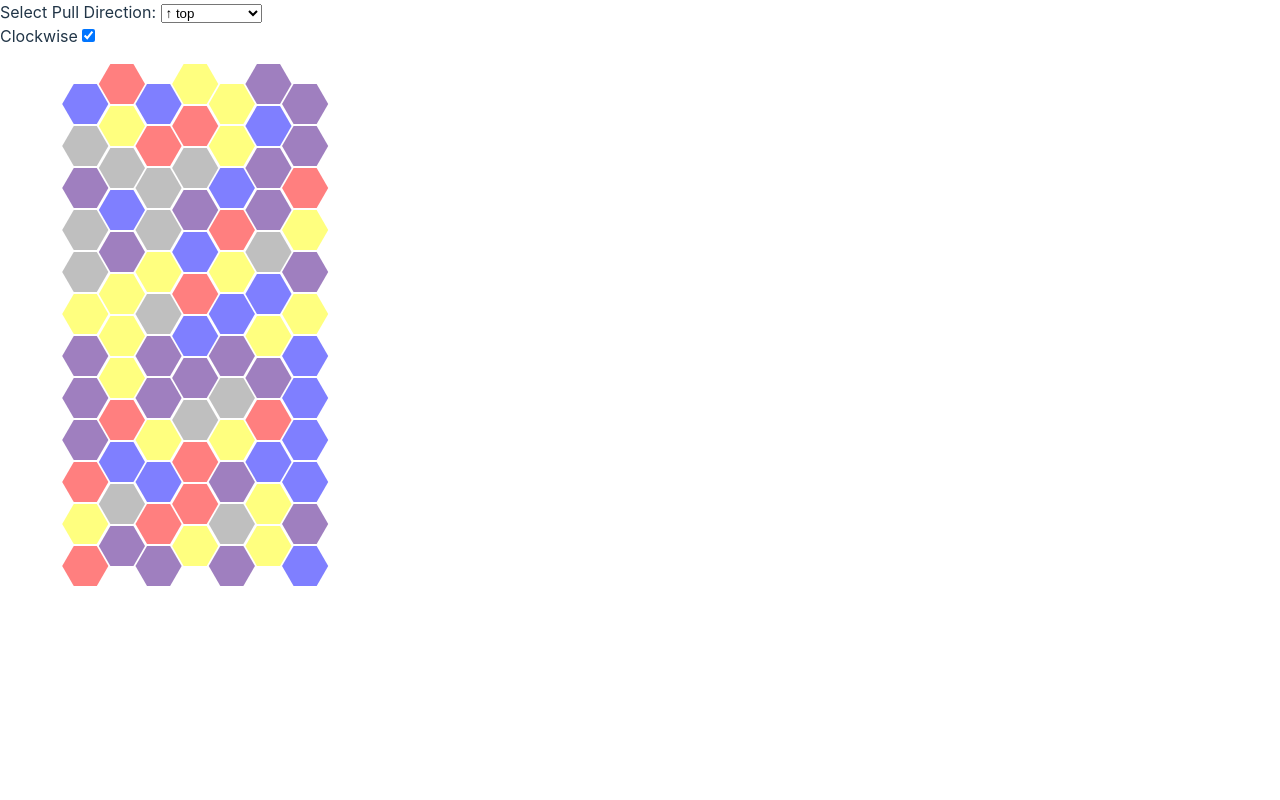
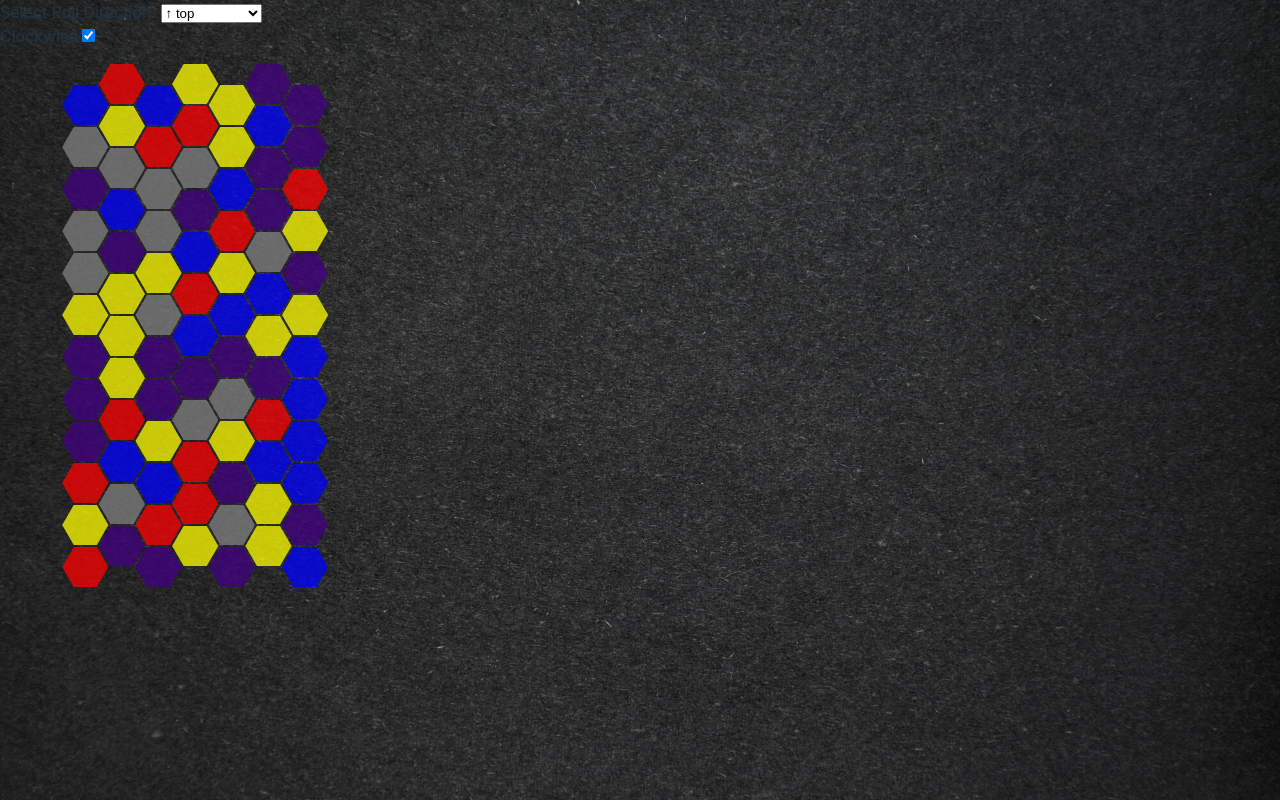
Before and after one commit to cdehaan/hexpull, a React (Vite) app: page / in a window 1280 px wide. Built offline with nearby package versions, Linux system fonts and the light colour scheme.

Commit message:
hex margins set as yelling const at top of component added background

```diff
--- a/src/App.tsx
+++ b/src/App.tsx
@@ -7,11 +7,13 @@ import { detectLinesAndLoops } from './utils/detectLinesAndLoops';
 const NUMBER_OF_COLUMNS = 7;
 const NUMBER_OF_ROWS = 12;
 const HEX_HEIGHT = 40;
+const HEX_MARGIN = 2;
 const HEX_RATIO = 2 / Math.sqrt(3); // Ratio of hex width to height
 const HEX_WIDTH = HEX_HEIGHT * HEX_RATIO; // Width of a hex
-const COLUMN_WIDTH = HEX_WIDTH * 0.75; // Width of a column
+const COLUMN_WIDTH = HEX_WIDTH * 0.75 + HEX_MARGIN; // Width of a column
+const ROW_HEIGHT = HEX_HEIGHT + HEX_MARGIN; // Height of a row
 //const colors = ['red', 'blue', 'gray', 'yellow', 'purple'];
-const opacity = 0.5;
+const opacity = 0.75;
 const colors = [`rgba(255,0,0,${opacity})`, `rgba(0,0,255,${opacity})`, `rgba(128,128,128,${opacity})`, `rgba(255,255,0,${opacity})`, `rgba(64,0,128,${opacity})`];
 
 const HexGrid: React.FC = () => {
@@ -112,8 +114,8 @@ const HexGrid: React.FC = () => {
       const hexRef = hexRefs.current[hex.index];
       if (hexRef) {
         if (hex.x !== null && hex.y !== null) {
-          const xPos = hex.x * COLUMN_WIDTH + hex.x * 2 + HEX_WIDTH * 1;
-          const yPos = hex.y * HEX_HEIGHT + (hex.x % 2 === 0 ? HEX_HEIGHT / 2 : 0) + hex.y * 2;
+          const xPos = hex.x * COLUMN_WIDTH + HEX_WIDTH * 1;
+          const yPos = hex.y * ROW_HEIGHT + (hex.x % 2 === 0 ? ROW_HEIGHT / 2 : 0);
           hexRef.setAttribute('transform', `translate(${xPos}, ${yPos})`);
         } else {
           const yOffset = removedTiles.findIndex((tile) => tile.removedIndex === hex.removedIndex) * HEX_HEIGHT * 0.67;
@@ -127,8 +129,8 @@ const HexGrid: React.FC = () => {
 
   }, [hexes]);
 
-  const totalWidth = (2 + NUMBER_OF_COLUMNS) * COLUMN_WIDTH + HEX_WIDTH * 0.25; // +2 is for the stack of used tiles on the right, 0.25 = some margin
-  const totalHeight = (1 + NUMBER_OF_ROWS) * HEX_HEIGHT + HEX_HEIGHT * 0.25; // +1 is for the stagger of tiles in a row, 0.25 = some margin
+  const totalWidth = (2 + NUMBER_OF_COLUMNS) * COLUMN_WIDTH; // +2 is for the stack of used tiles on the right, it's 0.5 more than it needs to be
+  const totalHeight = (1 + NUMBER_OF_ROWS) * ROW_HEIGHT; // +1 is for the stagger of tiles in a row, it's 0.5 more than it needs to be
 
   const fieldHexes = hexes.filter((hex) => hex.removedIndex === null);
   const removedHexes = hexes.filter((hex) => hex.removedIndex !== null);
--- a/src/index.css
+++ b/src/index.css
@@ -28,6 +28,8 @@ body {
   /*place-items: center;*/
   min-width: 320px;
   min-height: 100vh;
+  background-image: url(assets/gray.jpg);
+  background-size: cover;
 }
 
 h1 {
```
Also changed, not shown: src/assets/gray.jpg (added).
